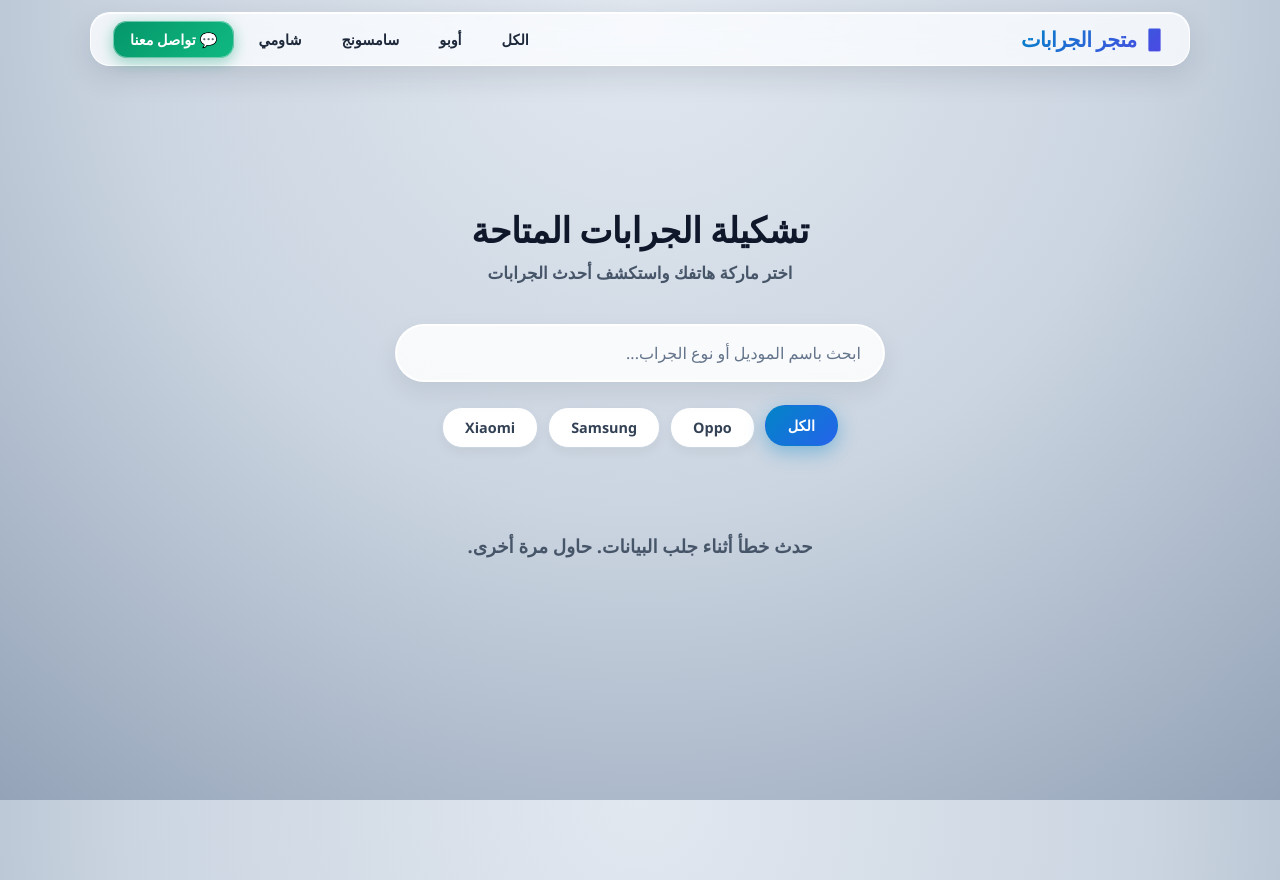
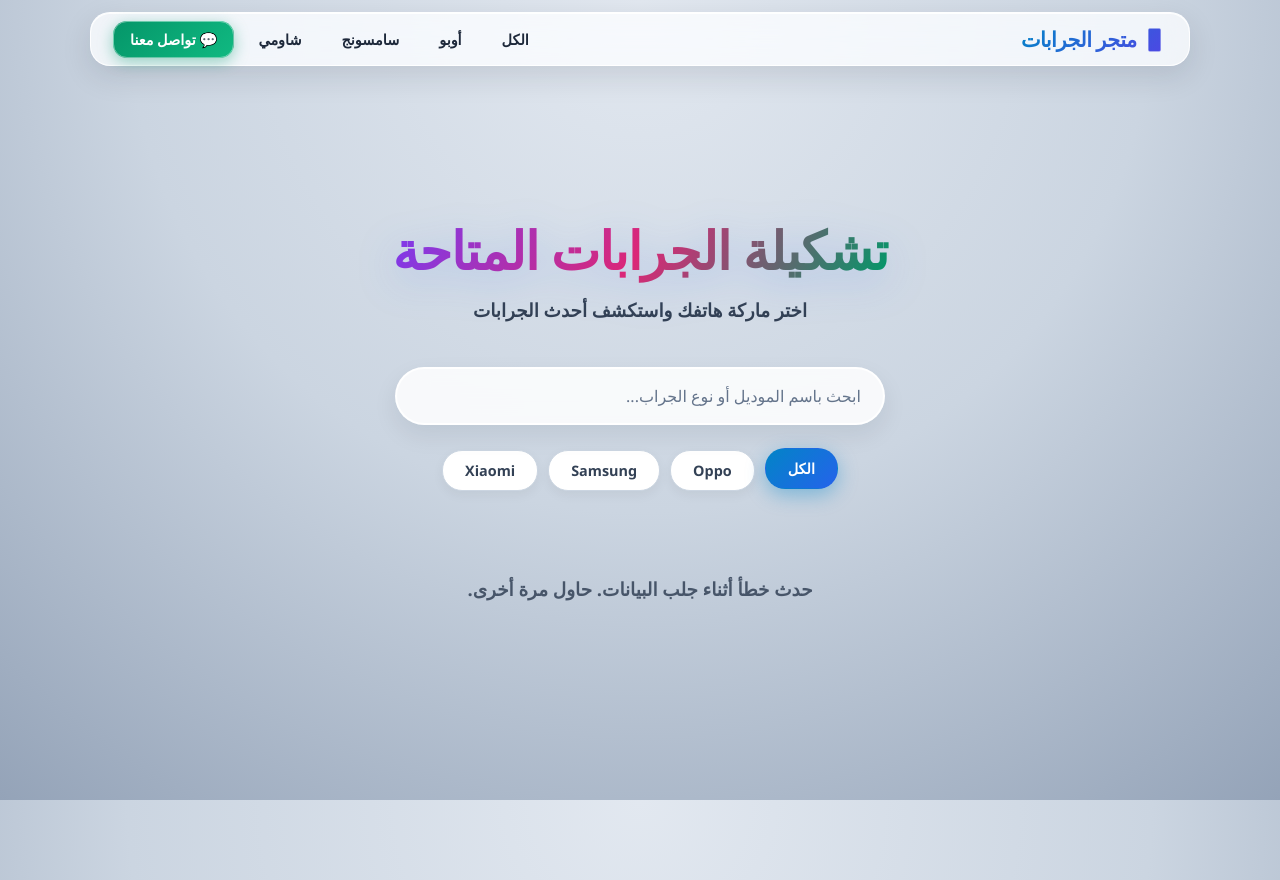
Before and after one commit to karas-romany/covers-store-frontend, a plain HTML site: page index.html in a window 1280 px wide. Drawn offline with Linux system fonts and the light colour scheme; no server answers.

Commit message:
Make main header huge and vibrant with animated gradient

```diff
--- a/style.css
+++ b/style.css
@@ -10,7 +10,7 @@
 }
 
 body {
-  /* خلفية فاتحة ناعمة تتوسط بين الفاتح جداً والداكن مريحة جداً للعين */
+  /* خلفية فاتحة ناعمة مريحة جداً للعين */
   background: radial-gradient(circle at 50% 0%, #e2e8f0 0%, #cbd5e1 50%, #94a3b8 100%);
   background-attachment: fixed;
   color: #0f172a;
@@ -85,7 +85,7 @@ body {
   transform: translateY(-1px);
 }
 
-/* زراير قوية ومتباينة وضاحية جداً */
+/* زراير واضحة جداً ومتباينة */
 .contact-nav-btn {
   background: linear-gradient(135deg, #059669 0%, #10b981 100%) !important;
   color: #ffffff !important;
@@ -112,25 +112,58 @@ body {
 }
 
 /* ====================================================
-   3. الهيدر وشريط البحث (Header & Search Bar)
+   3. الهيدر والعنوان المبهر بأنيميشن الزاهي (Animated Huge Title)
    ==================================================== */
 header {
   text-align: center;
-  padding: 125px 15px 15px;
+  padding: 135px 15px 20px;
 }
 
+/* العنوان الكبير والزاهي والحي */
 header h1 {
-  font-size: 2.2rem;
+  font-size: 3.2rem;
   font-weight: 900;
-  color: #0f172a;
-  margin-bottom: 8px;
-  letter-spacing: -0.5px;
+  letter-spacing: -1px;
+  margin-bottom: 12px;
+  display: inline-block;
+
+  /* ألوان نيون متدرجة زاهية */
+  background: linear-gradient(
+    120deg,
+    #2563eb 0%,
+    #7c3aed 25%,
+    #db2777 50%,
+    #059669 75%,
+    #2563eb 100%
+  );
+  background-size: 200% auto;
+  -webkit-background-clip: text;
+  -webkit-text-fill-color: transparent;
+
+  /* أنيميشن تحريك الألوان والتكبير بالنبض */
+  animation: shineGradient 4s linear infinite, textPulse 3s ease-in-out infinite;
+  filter: drop-shadow(0 8px 20px rgba(37, 99, 235, 0.25));
+}
+
+@keyframes shineGradient {
+  to {
+    background-position: 200% center;
+  }
+}
+
+@keyframes textPulse {
+  0%, 100% {
+    transform: scale(1);
+  }
+  50% {
+    transform: scale(1.03);
+  }
 }
 
 header p {
-  color: #475569;
-  font-size: 1.05rem;
-  font-weight: 600;
+  color: #334155;
+  font-size: 1.15rem;
+  font-weight: 700;
 }
 
 .search-box {
@@ -164,7 +197,7 @@ header p {
   color: #64748b;
 }
 
-/* أزرار الفلترة الواضحة والمتباينة */
+/* أزرار الفلترة الواضحة */
 .filter-bar {
   display: flex;
   justify-content: center;
@@ -319,7 +352,6 @@ header p {
   line-height: 1.6;
 }
 
-/* صندوق اتصال مجسم وبأنيميشن نيون حية */
 .contact-box {
   background: #ffffff;
   border: 2px solid #10b981;
@@ -360,7 +392,7 @@ header p {
   margin: 10px 0;
 }
 
-/* رادار أنيق وفاتح للشاشات المقفولة */
+/* رادار الصيانة */
 .loader {
   position: relative;
   width: 180px;
@@ -453,11 +485,12 @@ header p {
   }
 
   header {
-    padding-top: 120px;
+    padding-top: 125px;
   }
 
+  /* تكيف العنوان للعمل بسلاسة على شاشات الموبايل الصغير */
   header h1 {
-    font-size: 1.7rem;
+    font-size: 2rem;
   }
 
   .covers-grid {
```
